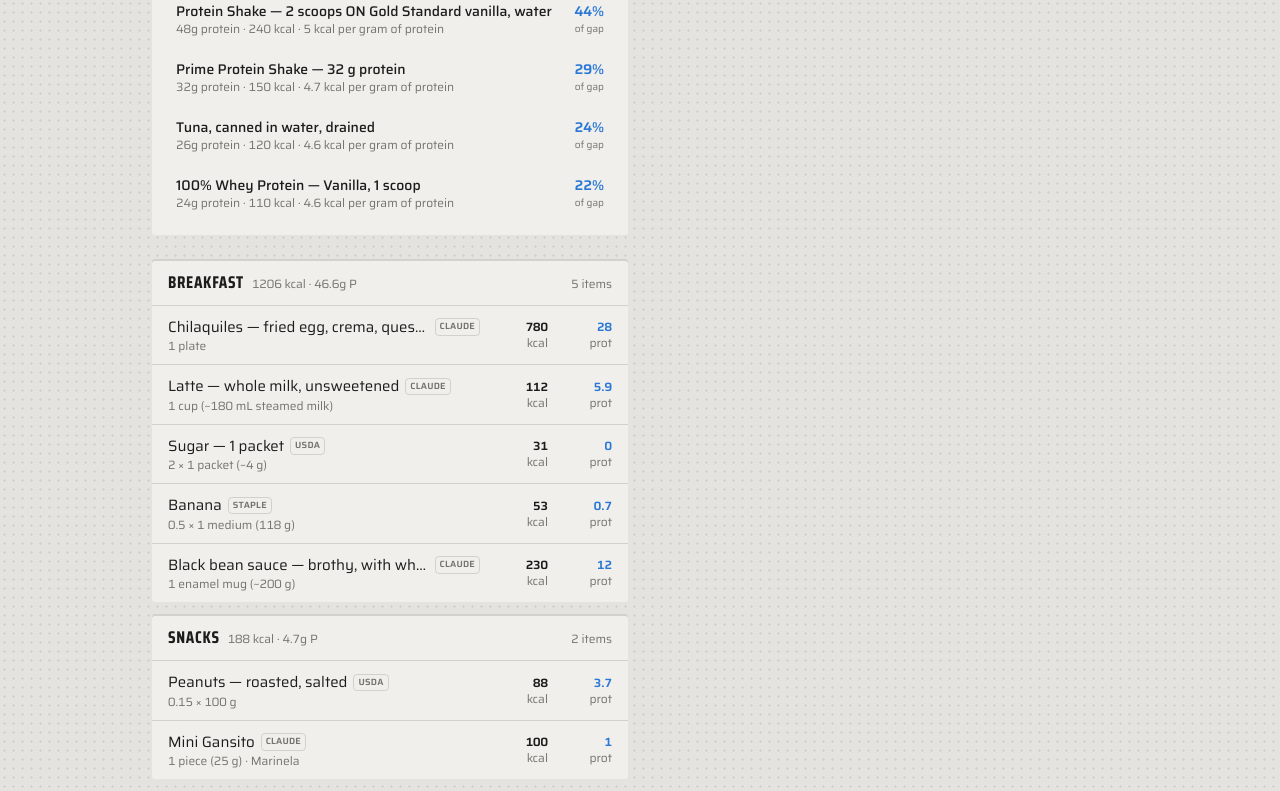
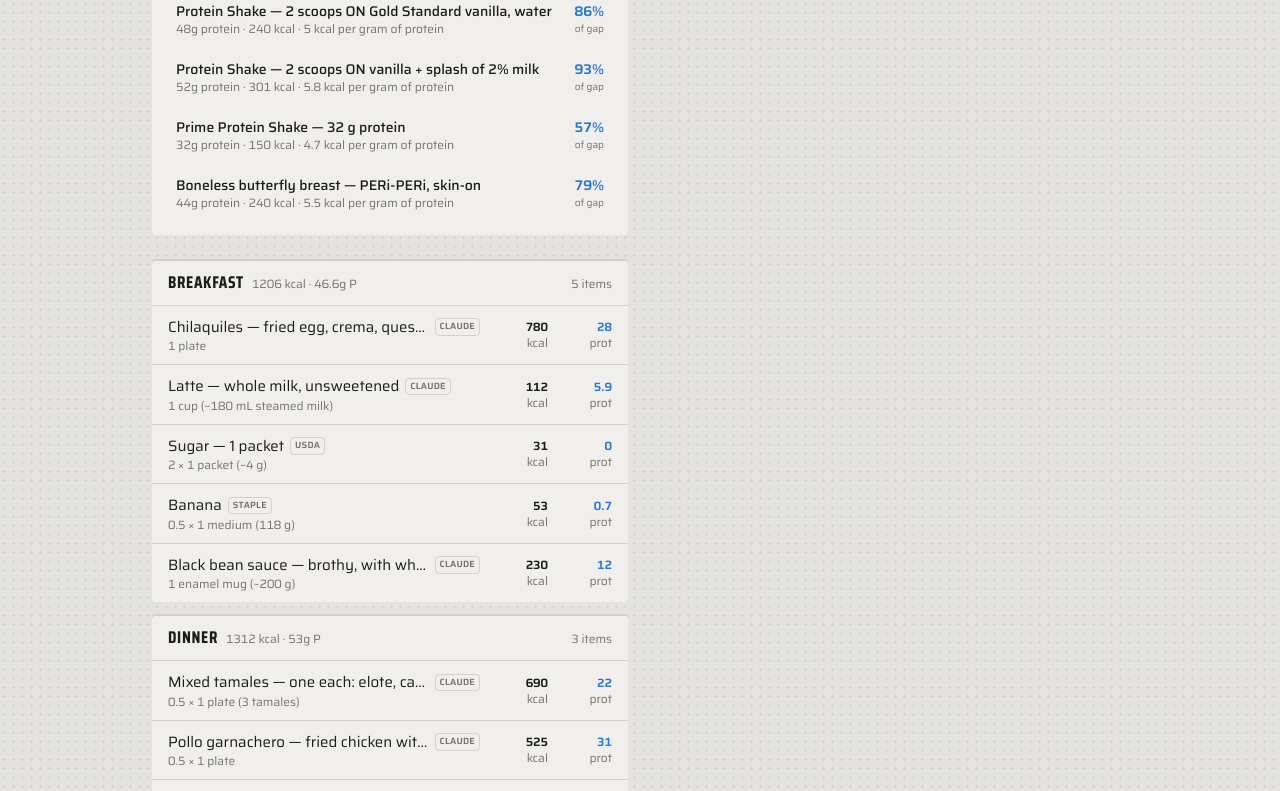
Before and after one commit to soldoutbudokan/Health, a Next.js app: page /Health/ in a window 1280 px wide. Shown: the part 1540-2331 px from the top of the page. Built offline with nearby package versions, Linux system fonts and the light colour scheme.

Commit message:
Log Nov 25 dinner: half each of mixed tamales and pollo garnachero, and a mezcal; both plates added to the catalog

```diff
--- a/src/data/restaurants.ts
+++ b/src/data/restaurants.ts
@@ -2986,4 +2986,24 @@ export const RESTAURANT_FOODS: Food[] = [
     note: "Estimated on Nov 25 from a photo of the mug served beside the chilaquiles: about 200 g, taken as half whole black beans and half thinned bean purée, at USDA's 132 kcal per 100 g for cooked beans, with about 5 g of lard or oil. Call it 150–320 kcal, mostly how full the mug was and the fat. Sodium 350–900 mg.",
     tags: ["frijoles", "frijoles negros", "black beans", "beans", "bean sauce", "frijoles de olla", "side", "mexican", "mexico", "cafe", "breakfast"],
   },
+  {
+    id: "istmo-tamales-mixtos",
+    name: "Mixed tamales",
+    variant: "one each: elote, cambray (beef) and mole (chicken)",
+    source: "claude",
+    per: "1 plate (3 tamales)",
+    macros: { calories: 1380, protein: 44, carbs: 134, fat: 75, fiber: 13, sugar: 23, sodium: 1770 },
+    note: "Estimated on Nov 25 from a photo and an Isthmus-style menu in Mexico; nothing printed. Built as a 140 g sweet corn tamal with crema and pressed cheese (about 390 kcal), and two banana-leaf tamales of about 200 g, each 120 g of lard masa around a filling: stewed beef with potato, plantain, raisins and almonds (480), and chicken in mole (510). Call it 1,050–1,750 kcal, mostly the lard in the masa and the tamal size. Sodium 1,200–2,600 mg.",
+    tags: ["tamales", "tamal", "tamal de elote", "tamal de cambray", "tamal de mole", "banana leaf", "oaxaca", "istmo", "isthmus", "mexican", "mexico", "restaurant", "dinner"],
+  },
+  {
+    id: "istmo-pollo-garnachero",
+    name: "Pollo garnachero",
+    variant: "fried chicken with potato and onion in tomato-chipotle sauce, two garnachas, pickled cabbage",
+    source: "claude",
+    per: "1 plate",
+    macros: { calories: 1050, protein: 62, carbs: 77, fat: 56, fiber: 10, sugar: 8, sodium: 1800 },
+    note: "Estimated on Nov 25 from a photo and the menu; nothing printed. Built as a fried chicken leg of about 150 g of meat and skin, about 120 g of fried potato, onion and tomato in about 100 g of tomato-chipotle sauce, two garnachas (small fried tortillas with shredded beef and pressed cheese, about 200 kcal each) and pickled cabbage. Call it 800–1,350 kcal, mostly the frying oil and the chicken. Sodium 1,200–2,600 mg.",
+    tags: ["pollo garnachero", "garnachas", "fried chicken", "chicken", "potato", "chipotle", "pickled cabbage", "oaxaca", "istmo", "isthmus", "mexican", "mexico", "restaurant", "dinner"],
+  },
 ];
```
Also changed, not shown: data/log.csv.
